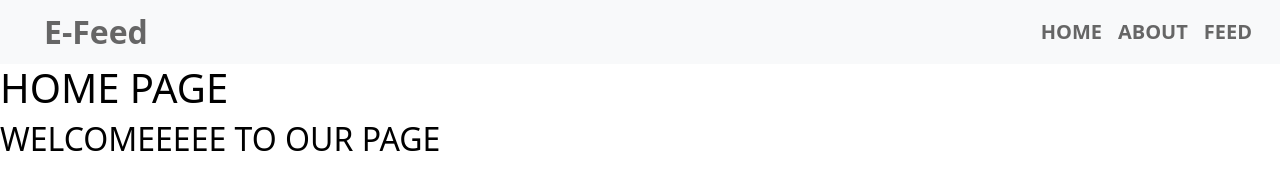
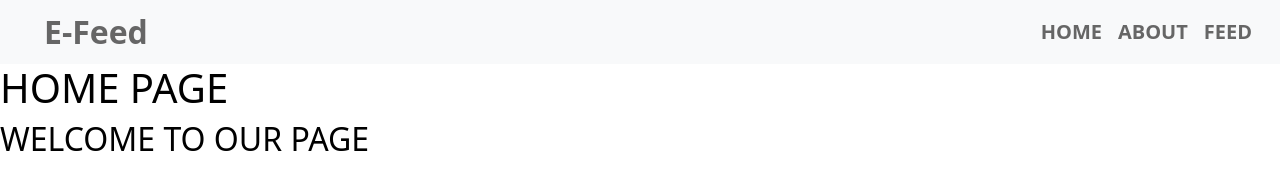
Before and after one commit to Rahul77260/messageFeed, a plain HTML site: page index.html at #!/home in a window 1280 px wide. Drawn offline with nearby package versions, Linux system fonts and the light colour scheme; some packages are replaced by stand-ins of ours.

Commit message:
change in header file

```diff
--- a/views/home.html
+++ b/views/home.html
@@ -1,4 +1,4 @@
 <div class="content">
     <h1>HOME PAGE</h1>
-        <h2>WELCOMEEEEE TO OUR PAGE</h2>
+        <h2>WELCOME TO OUR PAGE</h2>
 </div>
```
Also changed, not shown: index.html (+1 -0 lines).
